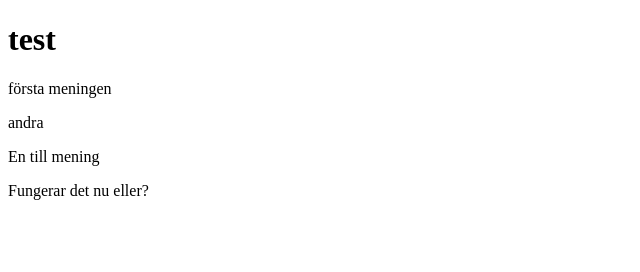
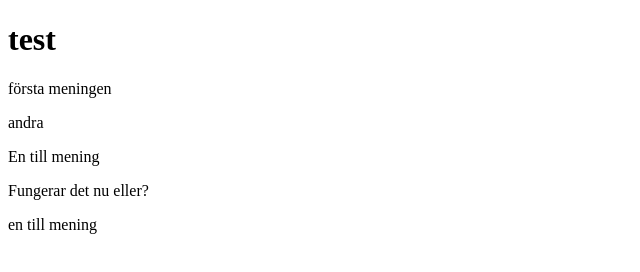
Before and after one commit to Fruktlennart/test, a plain HTML site: page index.html in a window 1280 px wide. Shown: the whole page, without its empty margins (0-640 px from the left). Drawn offline with Linux system fonts and the light colour scheme.

Commit message:
Gjorde en ändring

```diff
--- a/index.html
+++ b/index.html
@@ -10,5 +10,6 @@
 		<p> andra</p>
 		<p> En till mening</p>
 		<p> Fungerar det nu eller?</p>
+		<p> en till mening</p>
 </body>
 </html>
```
